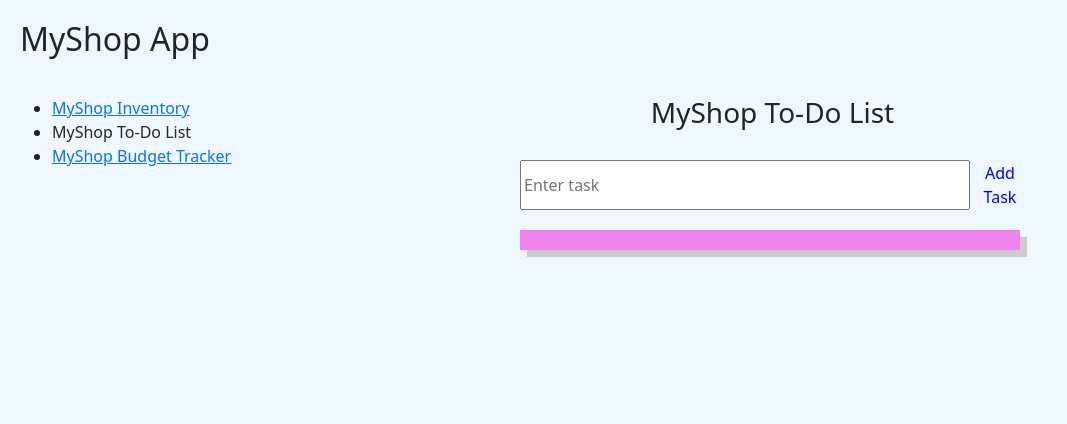
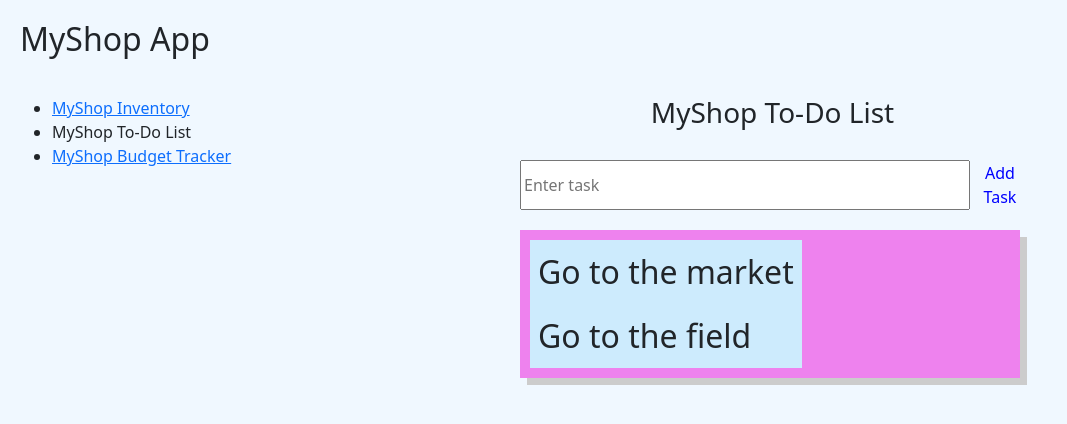
Before and after one commit to EObed/shop-inventory-app, a React (Create React App) app: page /todo in a window 1280 px wide. Shown: the top 424 px of the page, without its empty margins (0-1067 px from the left). Built offline with nearby package versions, Linux system fonts and the light colour scheme.

Commit message:
todo-list update

```diff
--- a/src/components/ToDoPage.js
+++ b/src/components/ToDoPage.js
@@ -1,11 +1,43 @@
 import React, { useState } from 'react'
 import "./ToDoPage.css"
 import { Link } from "react-router-dom";
+import { nanoid } from '@reduxjs/toolkit';
+import ToDoRow from './ToDoRow';
+import data from "./todo-data.json"
 
 const ToDoPage = () => {
     document.body.style = 'background: aliceblue;';
 
-    // const [value, setValue] = useState("")
+    const [tasks, setTasks] = useState(data)
+
+    const [addformData, setAddFormData] = useState(
+        {taskName: ''}
+    )
+
+    const handleAddFormSunmit = (event) =>{
+        event.preventDefault()
+
+        const newTask = {
+            id: nanoid(),
+            taskName: addformData.taskName
+        }
+
+        const newTaskArray = [...tasks, newTask]
+
+        setTasks(newTaskArray)
+    }
+
+    const handleAddToForm=(event)=>{
+        event.preventDefault()
+
+        const inputName = event.target.getAttribute('name')
+        const inputValue = event.target.value
+
+        const newformData = {...addformData}
+        newformData[inputName]=inputValue
+
+        setAddFormData(newformData)
+    }
 
 
   return (
@@ -27,11 +59,17 @@ const ToDoPage = () => {
             <div className='to-do-list'>
                 <div className='to-do-body-header'><h3>MyShop To-Do List</h3></div>
                 <div className='to-do-b'>
-                    <form className='to-do-form'>
-                        <input type='text' className='to-do-input' placeholder='Enter task'></input>
+                    <form className='to-do-form' onSubmit={handleAddFormSunmit}>
+                        <input type='text' className='to-do-input' placeholder='Enter task' name='taskName' onChange={handleAddToForm}></input>
                         <button type='submit' className='to-do-btn'>Add Task</button>
                     </form>
-                    <div className='to-do-form1'></div>
+                    <div className='to-do-form1'>
+                        <tbody>
+                            {tasks.map((task)=>(
+                                <ToDoRow task={task}/>
+                            ))}
+                        </tbody>
+                    </div>
                 </div>
             </div>
         </div>
--- /dev/null
+++ b/src/components/ToDoRow.js
@@ -0,0 +1,11 @@
+import React from 'react'
+
+const ToDoRow = ({task}) => {
+  return (
+    <tr>
+        <td>{task.taskName}</td>
+    </tr>
+  )
+}
+
+export default ToDoRow
--- /dev/null
+++ b/src/components/todo-data.json
@@ -0,0 +1,10 @@
+[
+    {
+        "id": 1,
+        "taskName": "Go to the market"
+    },
+    {
+        "id": 2,
+        "taskName": "Go to the field"
+    }
+]
```
